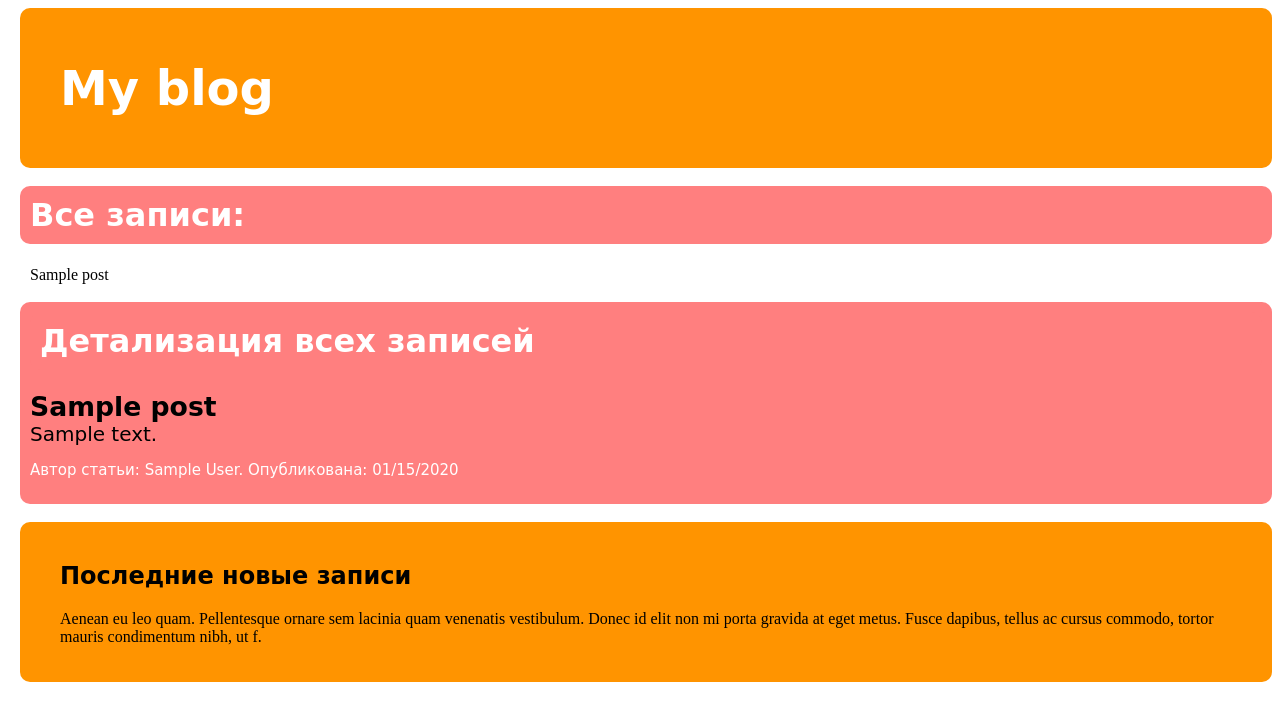
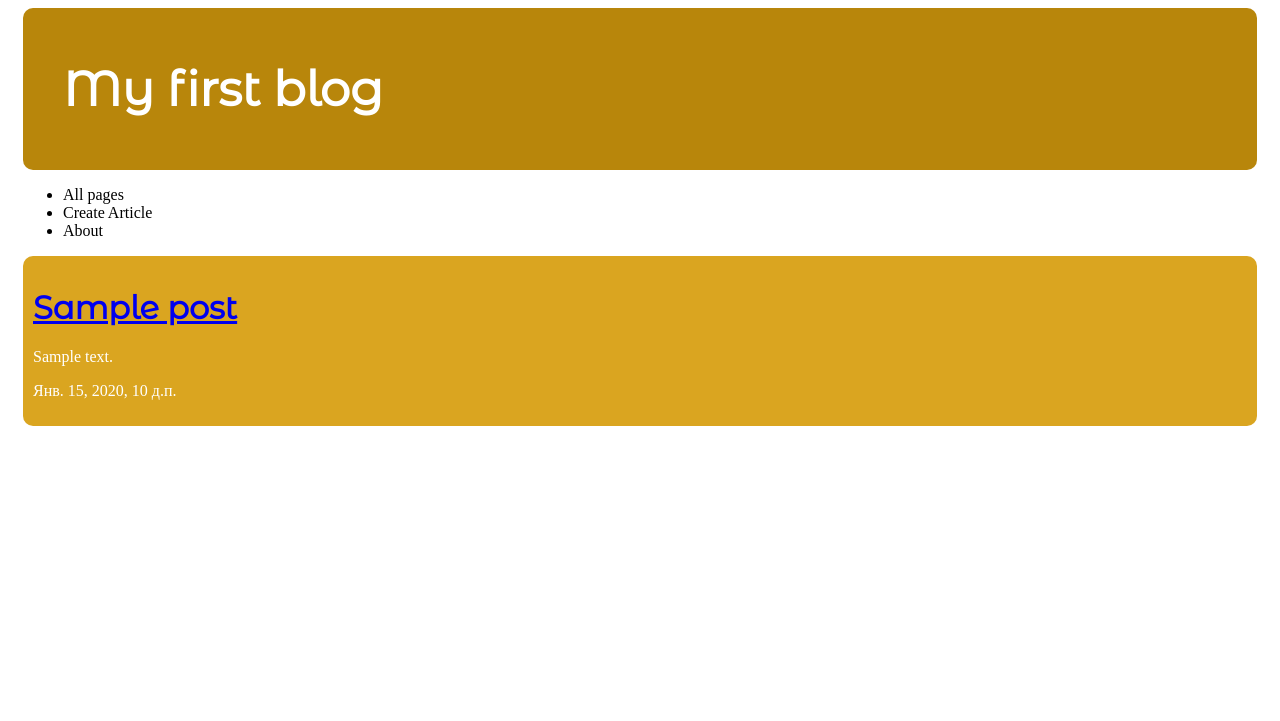
Before and after one commit to khusainovrm/brand_new, a Django app: template mysite/apps/blog/templates/blog/post_list.html in a window 1280 px wide. Shown: the top 721 px of the page. Run offline with Django 3.2, Linux system fonts and the light colour scheme; the template is opened without the code that fills it: most values are stand-ins (such as "Sample title", 1, 10 or a date in 2020); parts of the project's set-up code (start-up, migrations or seed data) failed here and were passed over.

Commit message:
Add page post/#

```diff
--- a/mysite/apps/blog/models.py
+++ b/mysite/apps/blog/models.py
@@ -9,7 +9,7 @@ class Post(models.Model):
     title = models.CharField("Title", max_length=200)
     text = models.TextField("Text")
     created_date = models.DateTimeField(default=timezone.now)
-    published_date = models.DateTimeField(blank=True, null=True)
+    published_date = models.DateTimeField(default=timezone.now, blank=True, null=True)
     me = User.objects.get (username='rinat')
 
     def publish(self):
--- a/mysite/apps/blog/static/blog/blog.css
+++ b/mysite/apps/blog/static/blog/blog.css
@@ -12,3 +12,7 @@ h1{
     background-color: #ff6200;
     box-shadow: 0 0 3px 3px #b1b1b1;
 }
+
+body {
+background-color: black;
+}
--- /dev/null
+++ b/mysite/apps/blog/templates/base.html
@@ -0,0 +1,23 @@
+<!DOCTYPE html>
+{% load static %}
+
+<html lang="ru">
+ <head>
+        <meta charset="UTF-8">
+        <title>Rinat's blog</title>
+        <link href="https://fonts.googleapis.com/css?family=Montserrat+Alternates&display=swap" rel="stylesheet">
+        <link rel="stylesheet" href="{% static "css/blog.css" %}" />
+ </head>
+    <body>
+
+    <div class="page-header">
+        <h1>My first blog</h1>
+    </div>
+
+    {% include "blog/navbar.html" %}
+
+    {% block content %}
+    {% endblock %}
+
+    </body>
+</html>
--- /dev/null
+++ b/mysite/apps/blog/templates/blog/navbar.html
@@ -0,0 +1,7 @@
+<nav>
+    <ul>
+        <li>All pages</li>
+        <li>Create Article</li>
+        <li>About</li>
+    </ul>
+</nav>
--- a/mysite/apps/blog/templates/blog/post_list.html
+++ b/mysite/apps/blog/templates/blog/post_list.html
@@ -1,42 +1,13 @@
-<!DOCTYPE html>
-{% load static %}
-<html lang="ru">
- <head>
-        <title>Rinat's blog</title>
-        <link rel="stylesheet" href="{% static "css/blog.css" %}" />
- </head>
-    <body>
-    <div class="page-header">
-        <h1><a href="/">My blog</a></h1>
+{% extends "base.html" %}
+
+{% block content %}
+    <div class="allnotes">
+    {% for post in posts %}
+        {% if post.published_date != None %}
+            <h1><a href="{% url 'blog:post_detail' id=post.id %}">{{ post.title }}</a></h1>
+            <p>{{ post.text }}</p>
+            <p>{{ post.published_date }}</p>
+        {% endif %}
+    {% endfor %}
     </div>
-    <br>
-
-    <div class="allnotes">
-        <h1>Все записи:</h1>
-                {% for post in posts %}
-                    <div class = 'post'>{{ post }}</div>
-                {% endfor %}
-    </div>
-    <br>
-    <div class = "detailnotes">
-        <h1 class = "firstdetail"><a href="">Детализация всех записей</a></h1>
-            {% block post %}
-                    {% for post in posts %}
-                            <div class="post2-titile"> <b>{{post.title}} </b>
-                                <div class="post2-text">{{post.text}} </div>
-                                <div class="date">
-                                    <p>Автор статьи: {{ post.author|capfirst }}. Опубликована:
-                                        {{post.published_date|date:"SHORT_DATE_FORMAT"}} </p>
-                                </div>
-
-                        </div>
-                    {% endfor %}
-        {% endblock %}
-    </div> <br>
-
-        <div class="recent">
-            <h2>Последние новые записи</h2>
-            <p>Aenean eu leo quam. Pellentesque ornare sem lacinia quam venenatis vestibulum. Donec id elit non mi porta gravida at eget metus. Fusce dapibus, tellus ac cursus commodo, tortor mauris condimentum nibh, ut f.</p>
-        </div>
-    </body>
-</html>
+{% endblock %}
--- a/mysite/apps/blog/urls.py
+++ b/mysite/apps/blog/urls.py
@@ -1,8 +1,10 @@
+from django.conf import settings
+from django.conf.urls.static import static
 from django.urls import path
-from django.conf.urls.static import static
-from django.conf import settings
+from . import views
 
-from . import views
+app_name="blog"
 urlpatterns = [
-    path('', views.post_list, name = '-post_list')
+    path('', views.post_list, name='post_list'),
+    path('post/<int:id>/', views.post_detail, name='post_detail'),
 ] + static(settings.STATIC_URL, document_root=settings.STATICFILES_DIRS)
--- a/mysite/settings.py
+++ b/mysite/settings.py
@@ -58,7 +58,7 @@ ROOT_URLCONF = 'mysite.urls'
 TEMPLATES = [
     {
         'BACKEND': 'django.template.backends.django.DjangoTemplates',
-        'DIRS': [],
+        'DIRS': [os.path.join(BASE_DIR, "templates")],
         'APP_DIRS': True,
         'OPTIONS': {
             'context_processors': [
--- a/mysite/static/css/blog.css
+++ b/mysite/static/css/blog.css
@@ -1,9 +1,10 @@
 body {
-    margin-left: 20px;
+    padding-left: 15px;
+    padding-right: 15px;
 }
 
 .page-header {
-    background-color: #ff9400;
+    background-color: #B8860B;
     margin-top: 0;
     padding: 20px 20px 20px 40px;
     border-radius: 10px;
@@ -17,17 +18,16 @@ body {
 }
 
 .date {
-    color: white;
+    color: black;
     font-size: 15px;
-    font-family:'Lobster', cursive;
 }
 
 h1, h2, h3, h4 {
-    font-family: 'Lobster', cursive;
+    font-family: 'Montserrat Alternates', sans-serif;
 }
 
-.allnotes h1, .allnotes h1 a, .allnotes h1 a:visited, .allnotes h1 a:active {
-	background-color: #FF7F7F;
+.allnotes {
+    background-color: #DAA520;
     margin-top: 0px;
     padding: 10px 10px 10px 10px;
     color: white;
--- a/mysite/urls.py
+++ b/mysite/urls.py
@@ -16,6 +16,7 @@ Including another URLconf
 from django.contrib import admin
 from django.urls import path, include
 
+
 urlpatterns = [
     path('admin/', admin.site.urls),
     path('blog/', include('blog.urls'))
```
Also changed, not shown: mysite/apps/blog/templates/blog/base.html (deleted, +0 -34 lines), mysite/apps/blog/templates/blog/post_detail.html (added, +10 -0 lines), mysite/apps/blog/views.py (+6 -2 lines), mysite/apps/blog/migrations/0004_auto_20200312_0825.py (added).
